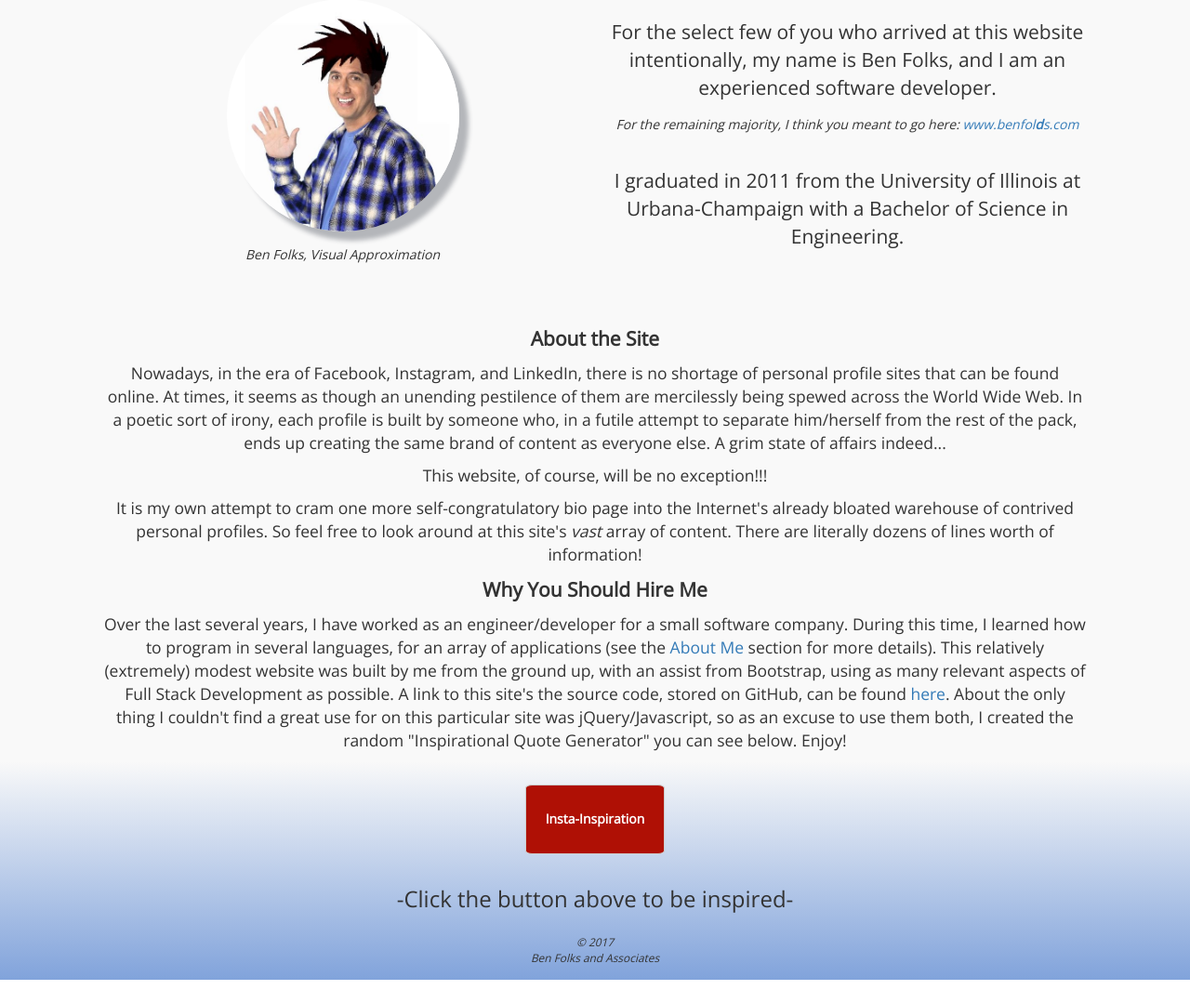
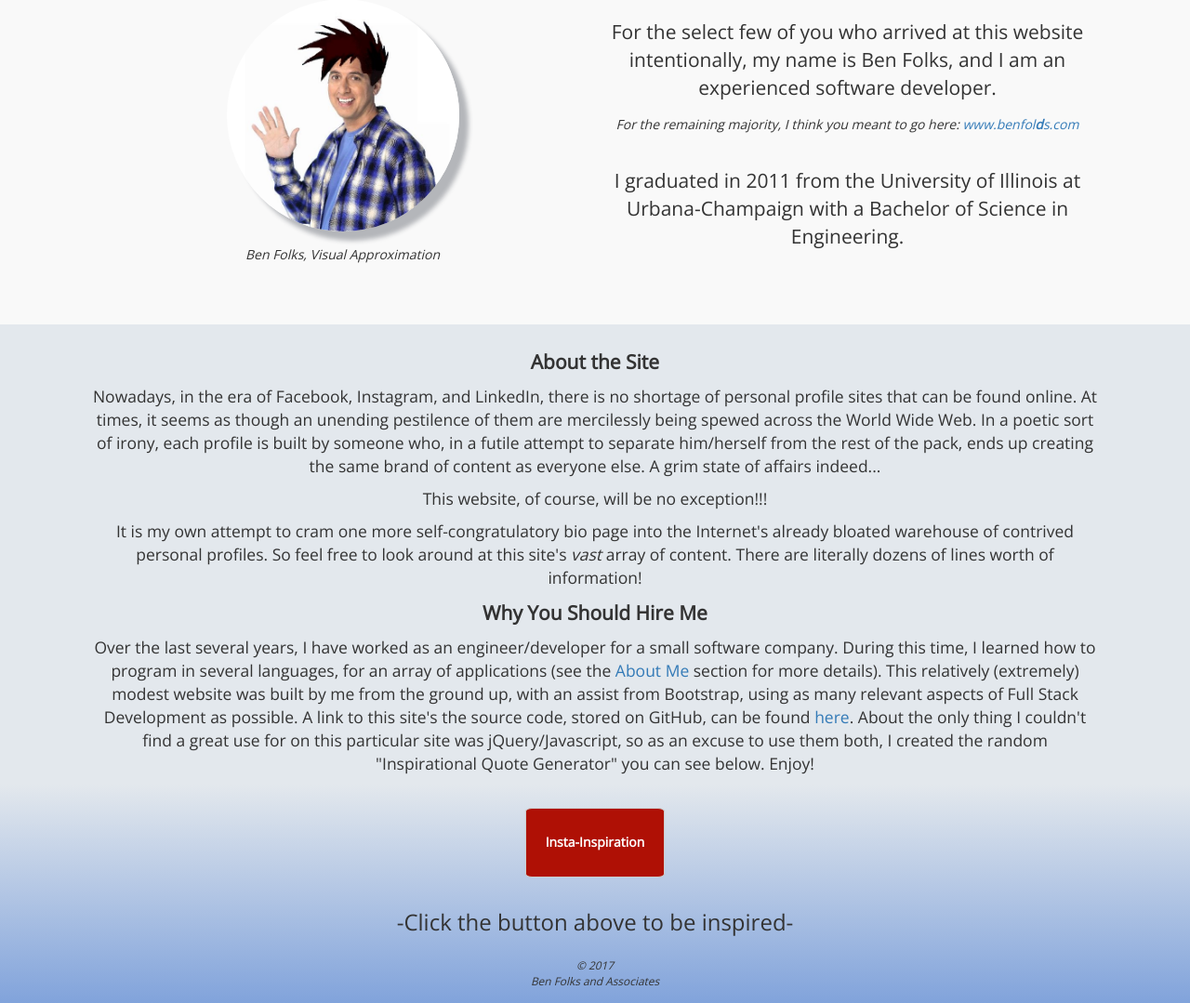
Before and after one commit to bfolks2/MyBioWebsite, a Django app: page / in a window 1280 px wide. Shown: the part 196-1275 px from the top of the page at 93% size. Before the commit the page ends 1250 px from the top, so only its background shows below. Run offline with Django 3.2, Linux system fonts and the light colour scheme; some libraries are stand-ins or nearby versions.

Commit message:
changed colors for homepage

```diff
--- a/mainproj/static/mainproj/css/effects1.css
+++ b/mainproj/static/mainproj/css/effects.css
@@ -79,6 +79,11 @@
   padding-right: 3.0em;
 }
 
+.main{
+  padding-top: 25px;
+  background-color: #e3e8ed;
+}
+
 .glyphicon{
   color: #f9f493;
 }
@@ -120,7 +125,7 @@
 }
 
 .footer{
-  background: linear-gradient(#f9f9f9,#81a3db)
+  background: linear-gradient(#e3e8ed,#81a3db)
 }
 
 .copyright{
--- a/mainproj/templates/base.html
+++ b/mainproj/templates/base.html
@@ -15,7 +15,7 @@
     <link href="https://fonts.googleapis.com/css?family=Permanent+Marker" rel="stylesheet">
 
     <!-- Link to CSS -->
-    <link rel="stylesheet" href="{% static 'mainproj/css/effects1.css' %}">
+    <link rel="stylesheet" href="{% static 'mainproj/css/effects.css' %}">
 
     <script
     src="http://code.jquery.com/jquery-3.2.1.js"
@@ -69,6 +69,9 @@
       {% endblock %}
     </div>
 
+    {% block mainproj %}
+    {% endblock %}
+
     {% block footer %}
     {% endblock %}
 
--- a/mainproj/templates/index.html
+++ b/mainproj/templates/index.html
@@ -42,6 +42,14 @@
       </div>
 
     </div>
+  </div>
+
+{% endblock %}
+
+{% block mainproj %}
+
+  <div class="main">
+    <div class="container padding">
 
       <div class="sectionheader">
         <p>About the Site</p>
@@ -76,8 +84,9 @@
         About the only thing I couldn't find a great use for on this particular site was jQuery/Javascript,
         so as an excuse to use them both, I created the random "Inspirational Quote Generator" you can see below.  Enjoy!</p>
       </div>
+    </div>
+  </div>
 
-  </div>
 
 {% endblock %}
 
```
Lines whose indentation alone changed are shown as unchanged.
